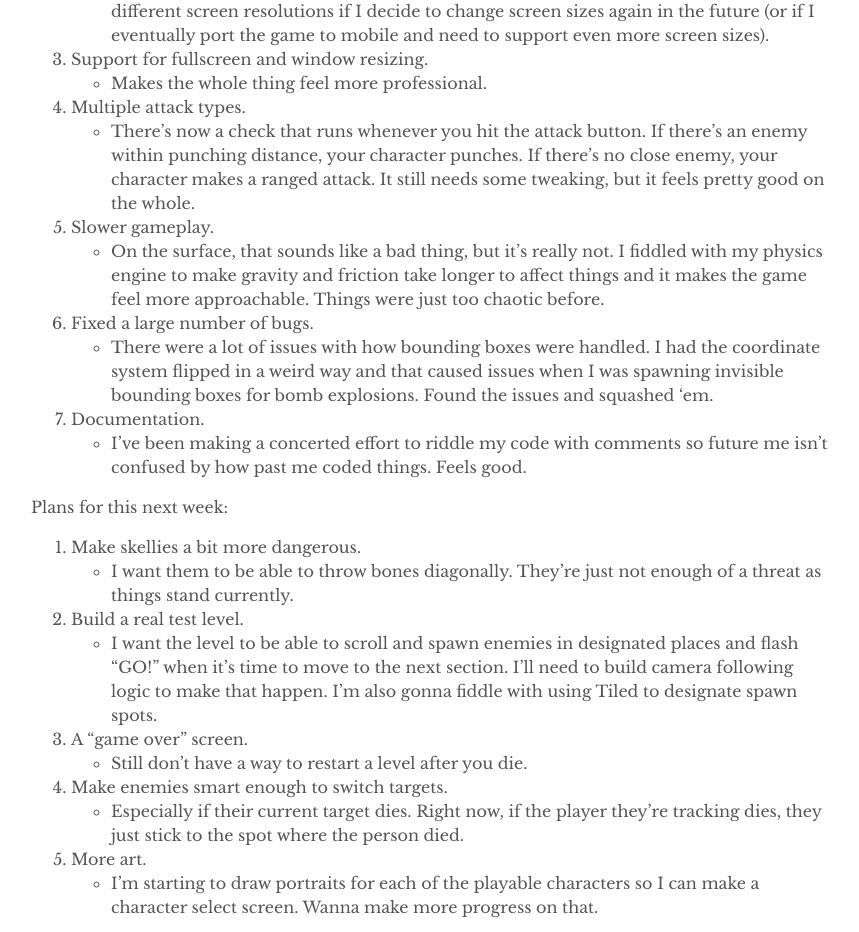
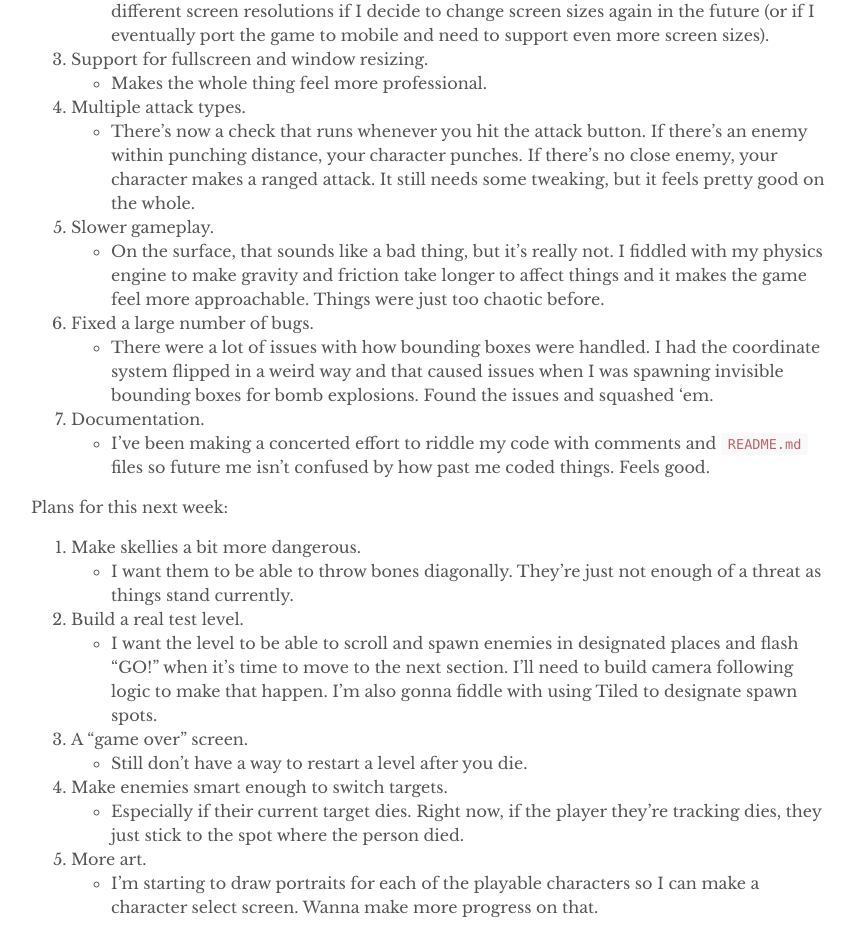
Before and after one commit to jessemillar/devlog, a Jekyll site: the page built from _posts/2018-12-22-week-4-batman.md, in a window 1280 px wide. Shown: the part 1052-1984 px from the top of the page, without its empty margins (209-1068 px from the left). Built offline with Jekyll 4.4.1, drawn with Linux system fonts in a browser that asks for light colours.

Commit message:
I was wrong

```diff
--- a/_posts/2018-12-22-week-4-batman.md
+++ b/_posts/2018-12-22-week-4-batman.md
@@ -23,7 +23,7 @@ This week's spoils:
 1. Fixed a large number of bugs.
     - There were a lot of issues with how bounding boxes were handled. I had the coordinate system flipped in a weird way and that caused issues when I was spawning invisible bounding boxes for bomb explosions. Found the issues and squashed 'em.
 1. Documentation.
-    - I've been making a concerted effort to riddle my code with comments so future me isn't confused by how past me coded things. Feels good.
+    - I've been making a concerted effort to riddle my code with comments and `README.md` files so future me isn't confused by how past me coded things. Feels good.
 
 Plans for this next week:
 1. Make skellies a bit more dangerous.
```
